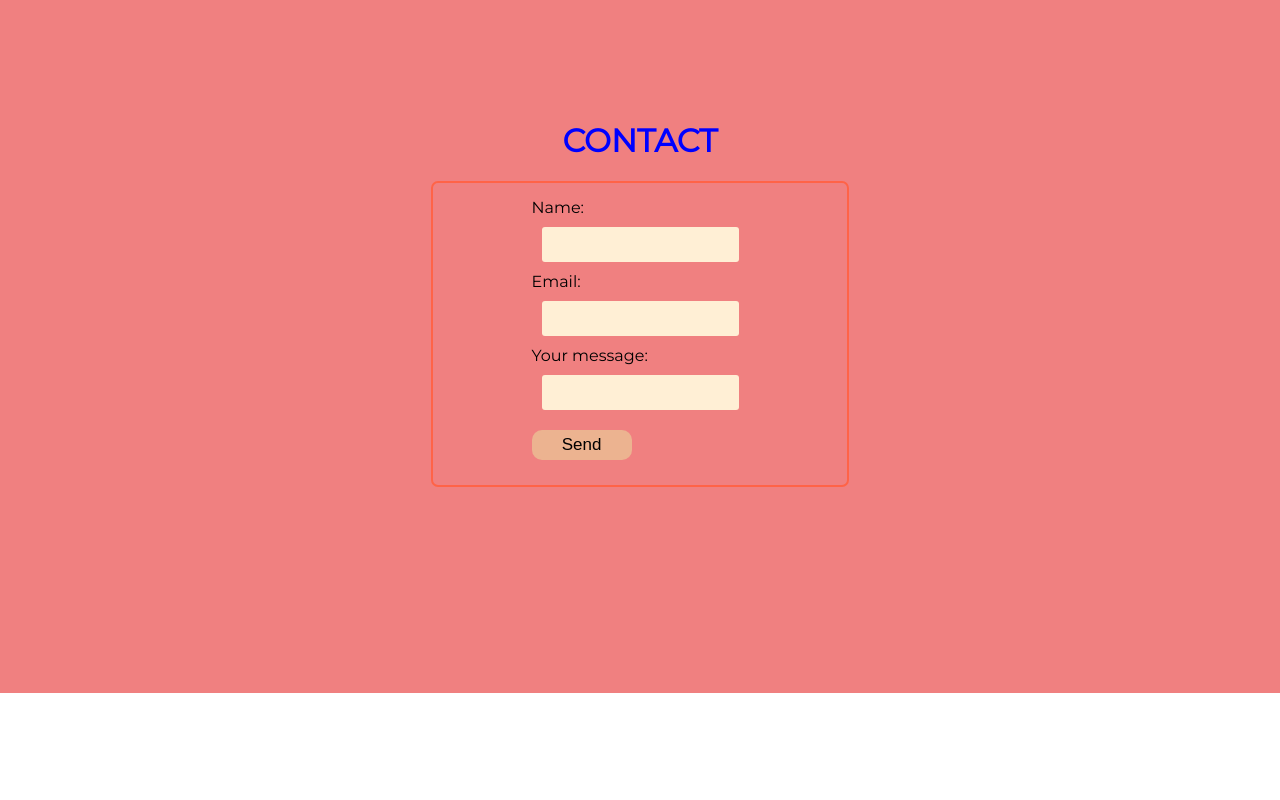
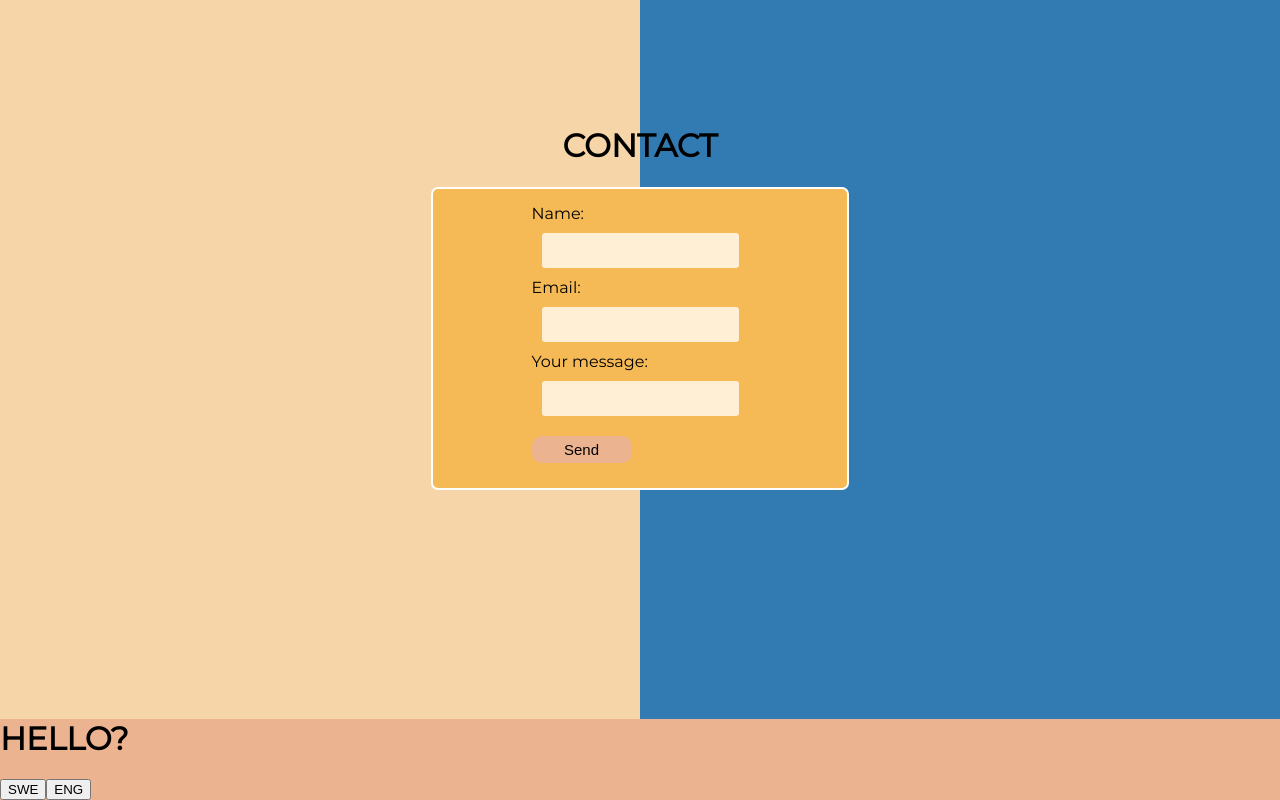
Before and after one commit to marwebdesign/anna-buren-portfolio, a React (Create React App) app: page /contact in a window 1280 px wide. Shown: the part 208-1008 px from the top of the page. Before the commit the page ends 901 px from the top, so only its background shows below. Built offline with nearby package versions, Linux system fonts and the light colour scheme.

Commit message:
trying out two different versions

```diff
--- a/src/App.js
+++ b/src/App.js
@@ -5,7 +5,7 @@ import { Home } from 'components/Home'
 import { About } from 'components/About';
 import { Portfolio } from 'components/Portfolio';
 import { Contact } from 'components/Contact';
-import { Thanks } from 'components/Thanks';
+import { Footer } from 'components/Footer';
 
 export const App = () => {
   return (
@@ -16,8 +16,12 @@ export const App = () => {
         <Route path="/about" element={<About />} />
         <Route path="/portfolio" element={<Portfolio />} />
         <Route path="/contact" element={<Contact />} />
-        <Route path="/thanks" element={<Thanks />} />
+        {/* <Route path="/" element={<HomeSv />} />
+        <Route path="/about" element={<AboutSv />} />
+        <Route path="/portfolio" element={<PortfolioSv />} />
+        <Route path="/contact" element={<ContactSv />} /> */}
       </Routes>
+      <Footer />
     </BrowserRouter>
   );
 }
--- /dev/null
+++ b/src/components/Footer.js
@@ -0,0 +1,15 @@
+
+import React from 'react'
+import { FooterContent } from './Styling'
+
+export const Footer = () => {
+  return (
+    <FooterContent>
+      <div>
+        <h1>HELLO?</h1>
+        <button type="button">SWE</button>
+        <button type="button">ENG</button>
+      </div>
+    </FooterContent>
+  )
+}
--- a/src/components/Styling.js
+++ b/src/components/Styling.js
@@ -14,7 +14,6 @@ export const Devices = {
 
 export const Outerwrapper = styled.div`
     display: flex;
-    background-color: lightcoral;
     align-items: center;
     flex-direction: column;
     justify-content: center;
@@ -27,6 +26,7 @@ export const Nav = styled.div`
   overflow: hidden;
   background-color: black;
   width: 100vw;
+  border-bottom: 4px white solid;
   display: flex;
   flex-direction: column;
   @media ${Devices.tablet} {
@@ -95,7 +95,7 @@ color: red;
 color: green;
   }
   @media ${Devices.laptop} {
-color: blue;
+color: black;
   }
 `
 
@@ -107,16 +107,15 @@ export const Form = styled.form`
 `
 export const Formwrapper = styled.div`
   display: flex;
+  background-color: #F5BA55;
   flex-direction: column;
   align-items: center;
   width: 30%;
-  border: 2px tomato solid;
+  border: 2px white solid;
   padding: 15px;
   border-radius: 7px;
 `
 export const Input = styled.input`
-  /* display: flex;
-  flex-direction: column; */
   padding: 10px;
   margin: 10px;
   color: gray;
@@ -125,8 +124,6 @@ export const Input = styled.input`
   border-radius: 3px;
 `
 export const Inputmessage = styled.input`
-  /* display: flex;
-  flex-direction: column; */
   padding: 10px;
   margin: 0.5em;
   color: gray;
@@ -148,10 +145,15 @@ padding: 5px 8px;
 margin: 10px 0px;
 width: 100px;
 cursor: pointer;
-@media (min-width: 668px) and (max-width: 1024px) {
+@media  ${Devices.tablet} {
   font-size: 15px;
   }
-  @media (min-width: 1025px) {
+  @media  ${Devices.desktop} {
     font-size: 17px;
   }
 `
+
+// FOOTER STYLING
+export const FooterContent = styled.footer`
+background-color: #ECB390;
+`
--- a/src/index.css
+++ b/src/index.css
@@ -7,6 +7,13 @@ body {
 
   -webkit-font-smoothing: antialiased;
   -moz-osx-font-smoothing: grayscale;
+  width: 100%;
+  height: 100vh;
+  background: linear-gradient(to right,
+      #F6D6A8 0%,
+      #F6D6A8 50%,
+      #327AB2 50%,
+      #327AB2 100%);
 }
 
 code {
```
Also changed, not shown: src/components/AboutSv.js (added, +10 -0 lines), src/components/ContactSv.js (added, +35 -0 lines), src/components/HomeSv.js (added, +10 -0 lines), src/components/NavbarSv.js (added, +33 -0 lines), src/components/PortfolioSv.js (added, +10 -0 lines).
